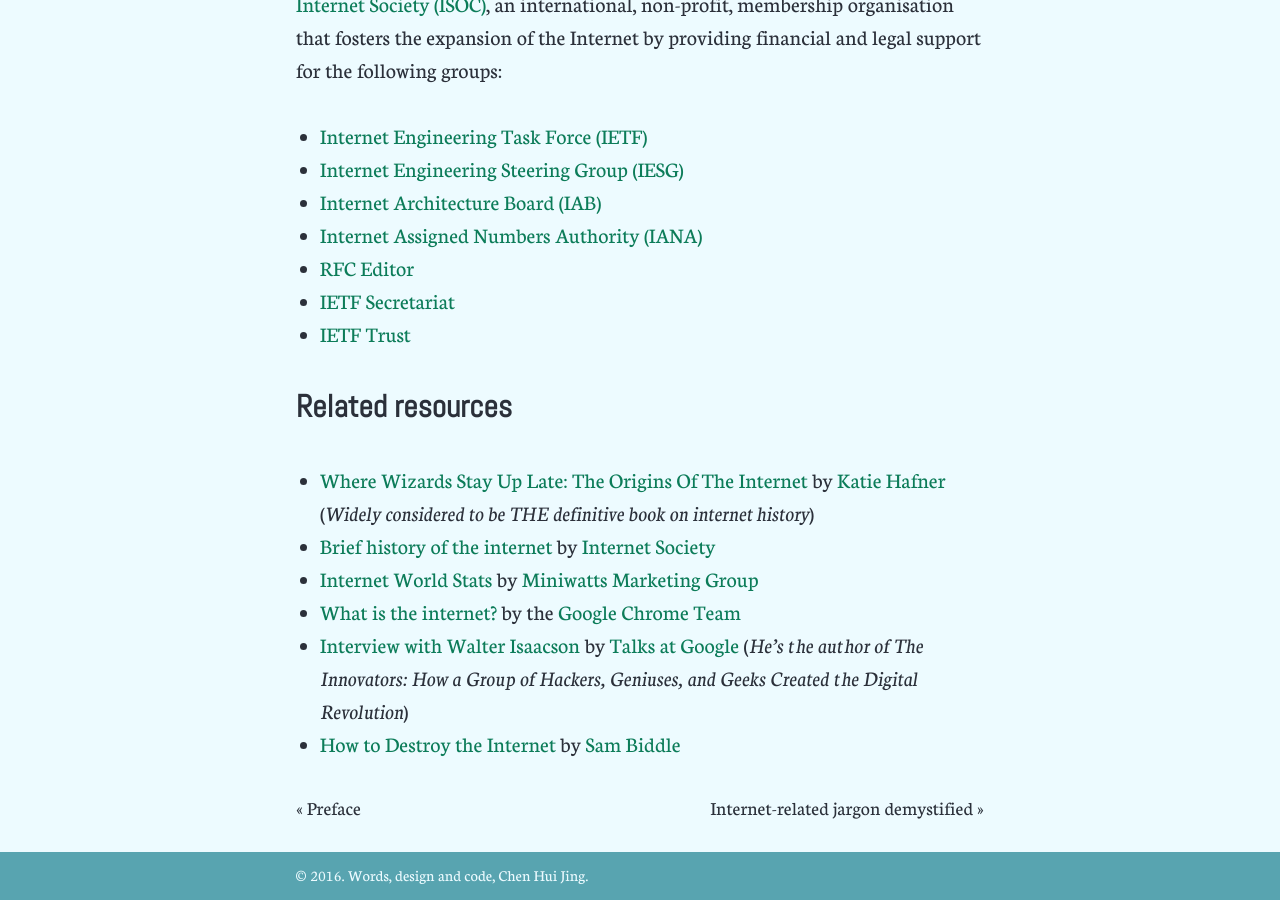
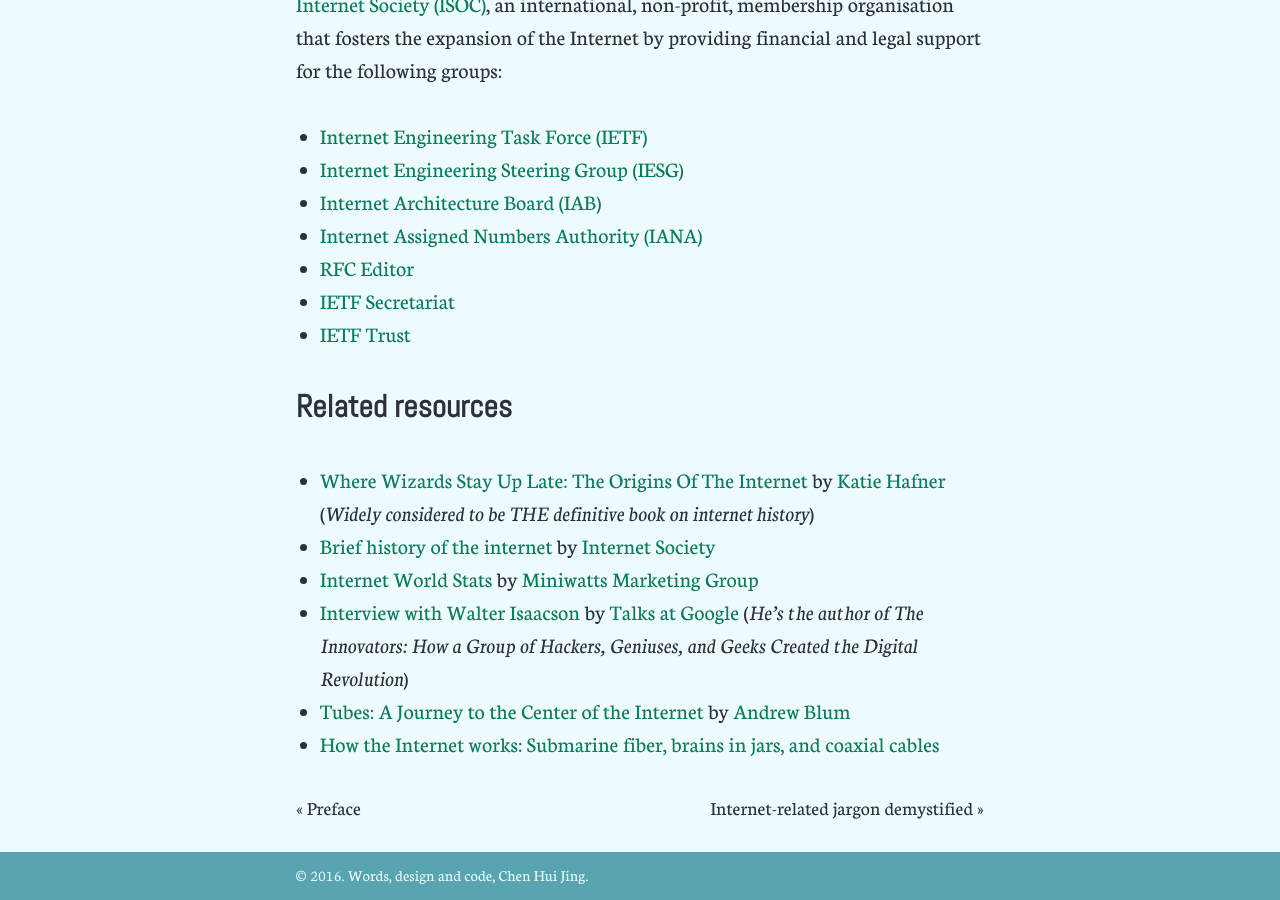
Before and after one commit to huijing/web-for-non-techies, a Jekyll site: the page built from _posts/2016-03-16-chapter01.markdown, in a window 1280 px wide and 900 px high, scrolled down 8339 px. Built offline with Jekyll 4.4.1, drawn with Linux system fonts in a browser that asks for light colours.

Commit message:
Update links in chapter 1

```diff
--- a/_posts/2016-03-16-chapter01.markdown
+++ b/_posts/2016-03-16-chapter01.markdown
@@ -108,6 +108,7 @@
     <img src="{{ site.baseurl }}/images/1/utility-pole.jpeg" srcset="{{ site.baseurl }}/images/1/utility-pole@2x.jpeg 2x" alt="Utility pole"/>
     <figcaption><small><em>The utility pole outside my house</em></small></figcaption>
 </figure>
+
 <p>There is a phrase used in telecommunications called "last mile" or "last kilometre" which refers to the part of the telecommunications network that is responsible for delivery to the end-user, like you and me. For example, those cables up on the utility poles along roads, or cell towers that broadcast to your mobile phones. For wired telecommunications, copper cables are commonly for the "last mile" infrastructure.</p>
 <p>You know those ethernet cables connected to your computer? Those are copper cables, twisted copper cables. Copper is used because it has the highest electrical conductivity of all non-precious metals. Your bits of data are transmitted across these copper cables as electrical pulses, but copper cabling is susceptible to electromagnetic interference from other cables and power wires. In fact, the maximum viable length of a single ethernet cable is around 100 metres. Cable internet gets its name from the fact that it transmits data over the same cables that transmit cable television.</p>
 </div>
@@ -137,6 +138,6 @@
 - [Where Wizards Stay Up Late: The Origins Of The Internet](http://www.amazon.com/Where-Wizards-Stay-Up-Late/dp/0684832674) by [Katie Hafner](http://katiehafner.com/books/where-wizards-stay-up-late/) (*Widely considered to be THE definitive book on internet history*)
 - [Brief history of the internet](http://www.internetsociety.org/internet/what-internet/history-internet/brief-history-internet) by [Internet Society](http://www.internetsociety.org/)
 - [Internet World Stats](http://www.internetworldstats.com/stats.htm) by [Miniwatts Marketing Group](http://www.miniwatts.com/)
-- [What is the internet?](http://www.20thingsilearned.com/en-US/what-is-the-internet/1) by the [Google Chrome Team](http://www.google.com/chrome?brand=CHJN)
 - [Interview with Walter Isaacson](https://youtu.be/rRqLSiLuQgA) by [Talks at Google](https://www.youtube.com/channel/UCbmNph6atAoGfqLoCL_duAg) (*He's the author of The Innovators: How a Group of Hackers, Geniuses, and Geeks Created the Digital Revolution*)
-- [How to Destroy the Internet](http://gizmodo.com/5912383/how-to-destroy-the-internet) by [Sam Biddle](http://www.sambiddle.com/)
+- [Tubes: A Journey to the Center of the Internet](http://www.amazon.com/Tubes-Journey-Internet-Andrew-Blum/dp/0061994952) by [Andrew Blum](http://andrewblum.net/)
+- [How the Internet works: Submarine fiber, brains in jars, and coaxial cables](http://arstechnica.com/information-technology/2016/05/how-the-internet-works-submarine-cables-data-centres-last-mile/)
```
